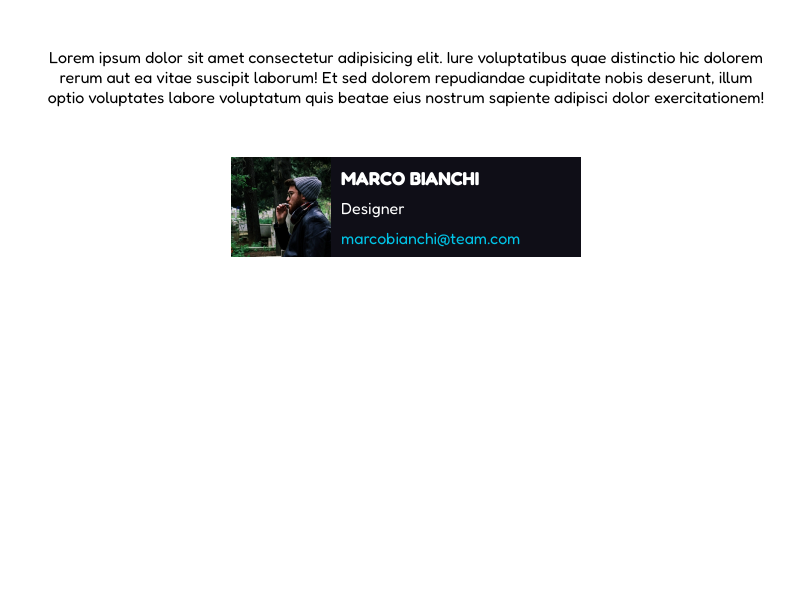
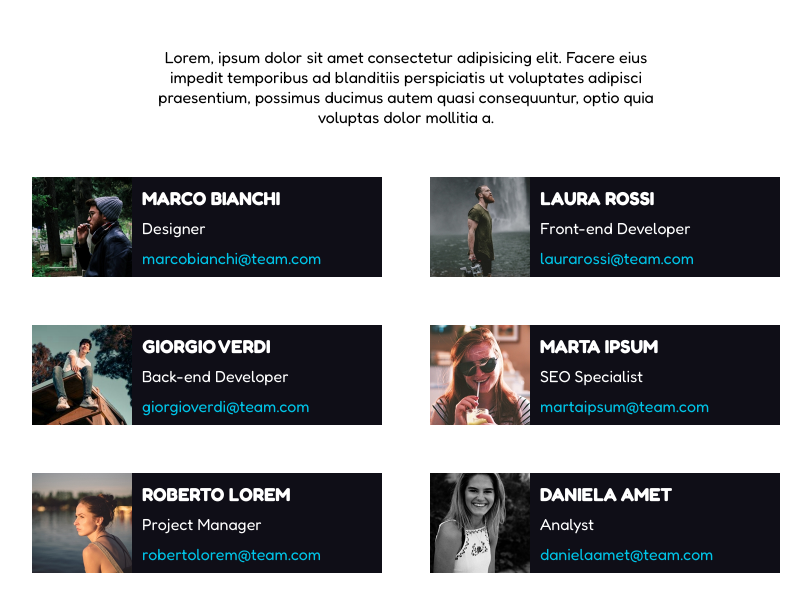
Before and after one commit to GianmarcoOrabona/html-css-flex-cards, a plain HTML site: page index.html in a window 1280 px wide. Shown: the part 92-704 px from the top of the page, without its empty margins (234-1045 px from the left). Drawn offline with Linux system fonts and the light colour scheme.

Commit message:
end layout

```diff
--- a/assets/css/style.css
+++ b/assets/css/style.css
@@ -20,7 +20,7 @@ body {
 }
 
 .container {
-  width: 80%;
+  width: 60%;
   margin: 0 auto;
 }
 
@@ -52,6 +52,8 @@ img {
   margin-top: 50px;
   display: flex;
   justify-content: center;
+  flex-wrap: wrap;
+  gap: 3rem;
 }
 
 .card {
--- a/index.html
+++ b/index.html
@@ -28,14 +28,14 @@
     <main>
         <div class="container">
             <div class="details">
-                <p>Lorem ipsum dolor sit amet consectetur adipisicing elit. Iure voluptatibus quae distinctio hic
-                    dolorem rerum aut ea vitae suscipit laborum! Et sed dolorem repudiandae cupiditate nobis deserunt,
-                    illum optio voluptates labore voluptatum quis beatae eius nostrum sapiente adipisci dolor
-                    exercitationem!</p>
+                <p>Lorem, ipsum dolor sit amet consectetur adipisicing elit. Facere eius impedit temporibus ad
+                    blanditiis perspiciatis ut voluptates adipisci praesentium, possimus ducimus autem quasi
+                    consequuntur, optio quia voluptas dolor mollitia a.</p>
             </div>
 
             <!-- Card section -->
             <section class="card-section">
+                <!-- Marco card -->
                 <div class="card flex">
                     <img src="./assets/img/male1.png" alt="male1">
                     <div class="card-info">
@@ -44,6 +44,57 @@
                         <span class="mail">marcobianchi@team.com</span>
                     </div>
                 </div>
+
+                <!-- Laura card -->
+                <div class="card flex">
+                    <img src="./assets/img/male2.png" alt="male2">
+                    <div class="card-info">
+                        <h3>Laura Rossi</h3>
+                        <span>Front-end Developer</span>
+                        <span class="mail">laurarossi@team.com</span>
+                    </div>
+                </div>
+
+                <!-- Giorgio card -->
+                <div class="card flex">
+                    <img src="./assets/img/male3.png" alt="male3">
+                    <div class="card-info">
+                        <h3>Giorgio Verdi</h3>
+                        <span>Back-end Developer</span>
+                        <span class="mail">giorgioverdi@team.com</span>
+                    </div>
+                </div>
+
+                <!-- Marta card -->
+                <div class="card flex">
+                    <img src="./assets/img/female1.png" alt="female1">
+                    <div class="card-info">
+                        <h3>Marta Ipsum</h3>
+                        <span>SEO Specialist</span>
+                        <span class="mail">martaipsum@team.com</span>
+                    </div>
+                </div>
+
+                <!-- Roberto card -->
+                <div class="card flex">
+                    <img src="./assets/img/female2.png" alt="female2">
+                    <div class="card-info">
+                        <h3>Roberto Lorem</h3>
+                        <span>Project Manager</span>
+                        <span class="mail">robertolorem@team.com</span>
+                    </div>
+                </div>
+
+                <!-- Daniela card -->
+                <div class="card flex">
+                    <img src="./assets/img/female3.png" alt="female3">
+                    <div class="card-info">
+                        <h3>Daniela Amet</h3>
+                        <span>Analyst</span>
+                        <span class="mail">danielaamet@team.com</span>
+                    </div>
+                </div>
+
             </section>
         </div>
     </main>
```
